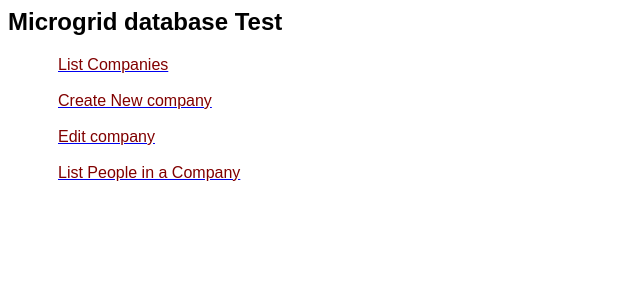
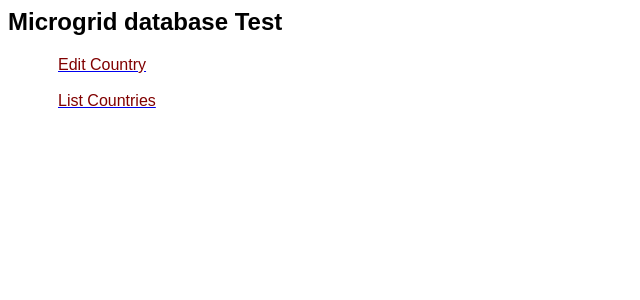
Before and after one commit to dev1lbop/TestwPHP, a PHP site: page / in a window 1280 px wide. Shown: the top 300 px of the page, without its empty margins (0-640 px from the left). Run offline with PHP 8.4, Linux system fonts and the light colour scheme.

Commit message:
index
removing uneccesary  code and unused links

```diff
--- a/index.php
+++ b/index.php
@@ -11,26 +11,20 @@
 				  padding-left: 50px;
 			">';
 
-		echo '<a href="companyListOrder.php">
-				<span style="color: maroon; ">List Companies</span>
-				</a>';
-		echo '<br /><br />';
 
-
-
-		echo '<a href="companyCreate.php">
+		/*echo '<a href="companyCreate.php">
 				<span style="color: maroon; ">Create New company</span>
 				</a>';
-		echo '<br /><br />';
+		echo '<br /><br />';*/
 //Link to the company edit script below
 		echo '<a href="companyEdit.php">
-				<span style="color: maroon; ">Edit company</span>
+				<span style="color: maroon; ">Edit Country</span>
 				</a>';
 		echo '<br /><br />';
 
 //Link to the company select script below
 		echo '<a href="companyPeopleEdit.php">
-				<span style="color: maroon; ">List People in a Company</span>
+				<span style="color: maroon; ">List Countries</span>
 				</a>';
 		echo '<br /><br />';
 
```
